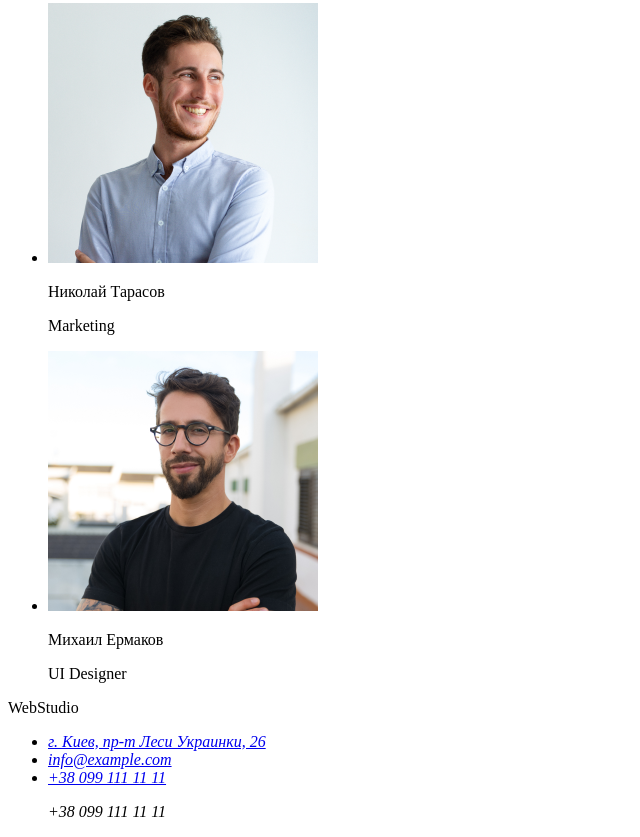
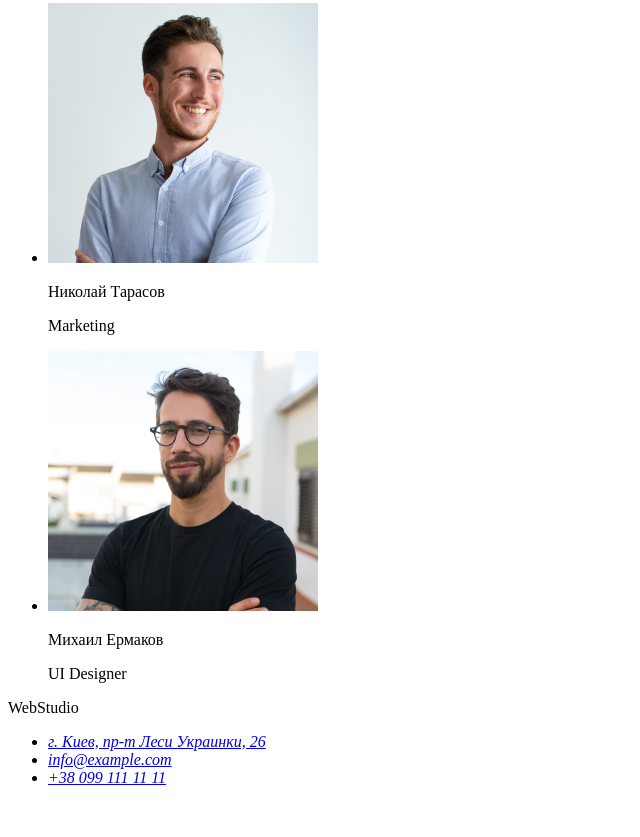
Before and after one commit to AndriiVasilevskii/hw1, a plain HTML site: page index.html in a window 1280 px wide. Shown: the part 2250-3087 px from the top of the page, without its empty margins (0-640 px from the left). After the commit the page ends 3053 px from the top, so only its background shows below. Drawn offline with Linux system fonts and the light colour scheme.

Commit message:
Update index.html

```diff
--- a/index.html
+++ b/index.html
@@ -93,7 +93,6 @@
                 </li>
                 <li>
                     <a href="tel:+380991111111">+38 099 111 11 11</a>
-                    <p>+38 099 111 11 11</p>
                 </li>
             </ul>
         </address>
```
